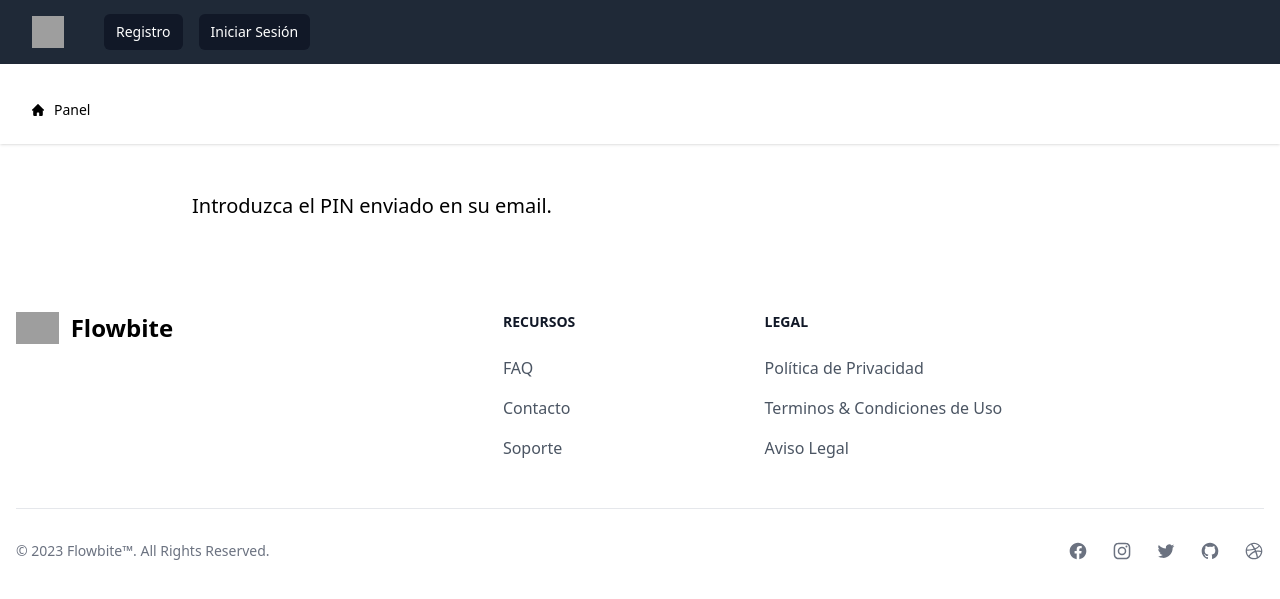
After one commit to luishgc93-cc/subdomains-free, a Symfony app: template templates/User/Account/deleteAccount.html.twig in a window 1280 px wide. The commit adds this page. Shown: the top 599 px of the page. Run offline with Twig, Linux system fonts and the light colour scheme; the template is opened without the code that fills it, so the values that code supplies are empty; some libraries are stand-ins or nearby versions; grey boxes are pictures that could not be loaded.

Commit message:
add delete account user, modify user entity

```diff
--- a/composer.json
+++ b/composer.json
@@ -13,6 +13,7 @@
         "doctrine/orm": "^3.3",
         "phpdocumentor/reflection-docblock": "^5.6",
         "phpstan/phpdoc-parser": "^2.0",
+        "ramsey/uuid-doctrine": "^2.1",
         "symfony/asset": "7.2.*",
         "symfony/asset-mapper": "7.2.*",
         "symfony/console": "7.2.*",
--- a/config/routes/app/01-user.yaml
+++ b/config/routes/app/01-user.yaml
@@ -17,3 +17,7 @@ front.v1.user.very.email:
 front.v1.user.modify.account:
   path: /cuenta
   controller: App\Controller\AccountUserController::accountUser
+
+front.v1.user.delete.account:
+  path: /borrar-cuenta
+  controller: App\Controller\AccountUserController::deleteAccountUser
--- /dev/null
+++ b/templates/User/Account/deleteAccount.html.twig
@@ -0,0 +1,32 @@
+{% extends 'base.html.twig' %}
+
+{% block body %}
+
+<section class="relative isolate overflow-hidden bg-white px-6 lg:px-8 mb-12">
+    <div class="mx-auto max-w-2xl lg:max-w-4xl">
+
+    {% for message in app.flashes('success') %}
+    <div class="p-4 mb-4 text-sm text-green-800 rounded-lg bg-green-50 dark:bg-gray-800 dark:text-white" role="alert">
+        <span class="font-medium">{{ message }}</span>
+    </div>
+    {% endfor %}
+
+    {% for message in app.flashes('error') %}
+    <div class="flex items-center p-4 mb-4 text-sm text-red-800 rounded-lg bg-red-50 dark:bg-gray-800 dark:text-red-400" role="alert">
+        <svg class="shrink-0 inline w-4 h-4 me-3" aria-hidden="true" xmlns="http://www.w3.org/2000/svg" fill="currentColor" viewBox="0 0 20 20">
+            <path d="M10 .5a9.5 9.5 0 1 0 9.5 9.5A9.51 9.51 0 0 0 10 .5ZM9.5 4a1.5 1.5 0 1 1 0 3 1.5 1.5 0 0 1 0-3ZM12 15H8a1 1 0 0 1 0-2h1v-3H8a1 1 0 0 1 0-2h2a1 1 0 0 1 1 1v4h1a1 1 0 0 1 0 2Z"/>
+        </svg>
+        <span class="sr-only">Info</span>
+        <div>
+            <span class="font-medium">{{ message }}</span>
+        </div>
+    </div>
+    {% endfor %}
+
+    <p class="mb-3 text-lg text-black-500 md:text-xl dark:text-black-400">Introduzca el PIN enviado en su email.</p>
+
+
+    </div>
+</section>
+
+{% endblock %}
--- a/templates/User/Account/profile.html.twig
+++ b/templates/User/Account/profile.html.twig
@@ -35,11 +35,11 @@
 
               {{ form_row(registrationForm.agreeTerms, { 'attr': {'class': 'hidden-row'} }) }}
 
-            <button type="submit" class="text-lg mt-5 bg-gray-50 border border-gray-300 text-gray-900 text-sm rounded-lg focus:ring-blue-500 focus:border-blue-500 block p-2.5 dark:bg-gray-700 dark:border-gray-600 dark:placeholder-gray-400 dark:text-white dark:focus:ring-blue-500 dark:focus:border-blue-500">Actualizar contraseña.</button>
+            <button type="submit" class="text-lg mt-5 bg-gray-50 border border-gray-300 text-gray-900 text-sm rounded-lg focus:ring-blue-500 focus:border-blue-500 block p-2.5 dark:bg-gray-700 dark:border-gray-600 dark:placeholder-gray-400 dark:text-white dark:focus:ring-blue-500 dark:focus:border-blue-500">Actualizar contraseña</button>
         <div class="relative overflow-x-auto w-fit">
-            <a href=" " class="text-lg bg-red-50 border border-red-300 text-red-900 text-sm rounded-lg
+            <a href="{{ path('front.v1.user.delete.account') }}" class="text-lg bg-red-50 border border-red-300 text-red-900 text-sm rounded-lg
             focus:ring-blue-500 focus:border-red-500 block p-2.5 dark:bg-red-700 dark:border-red-600 dark:placeholder-gray-400
-            dark:text-white dark:focus:ring-red-500 dark:focus:border-red-500 mt-4">Borrar cuenta de usuario.</a>
+            dark:text-white dark:focus:ring-red-500 dark:focus:border-red-500 mt-4">Borrar cuenta de usuario</a>
          </div>
         {{ form_end(registrationForm) }}
     </div>
```
Also changed, not shown: migrations/Version20250201152829.php (added, +31 -0 lines), src/Controller/AccountUserController.php (+7 -0 lines), src/Entity/User.php (+15 -0 lines), 3 other files.
